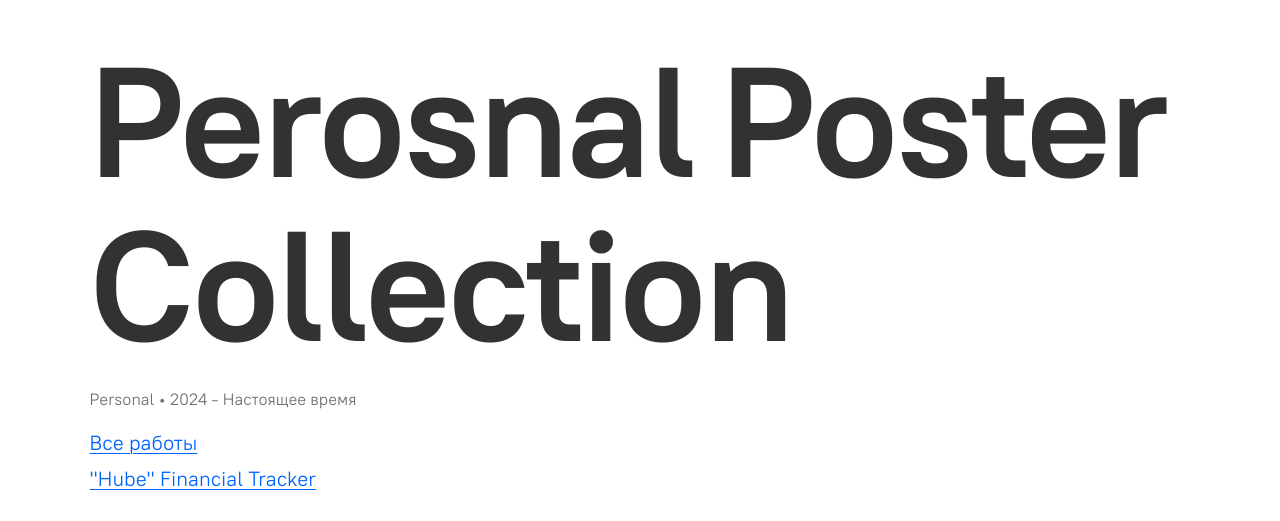
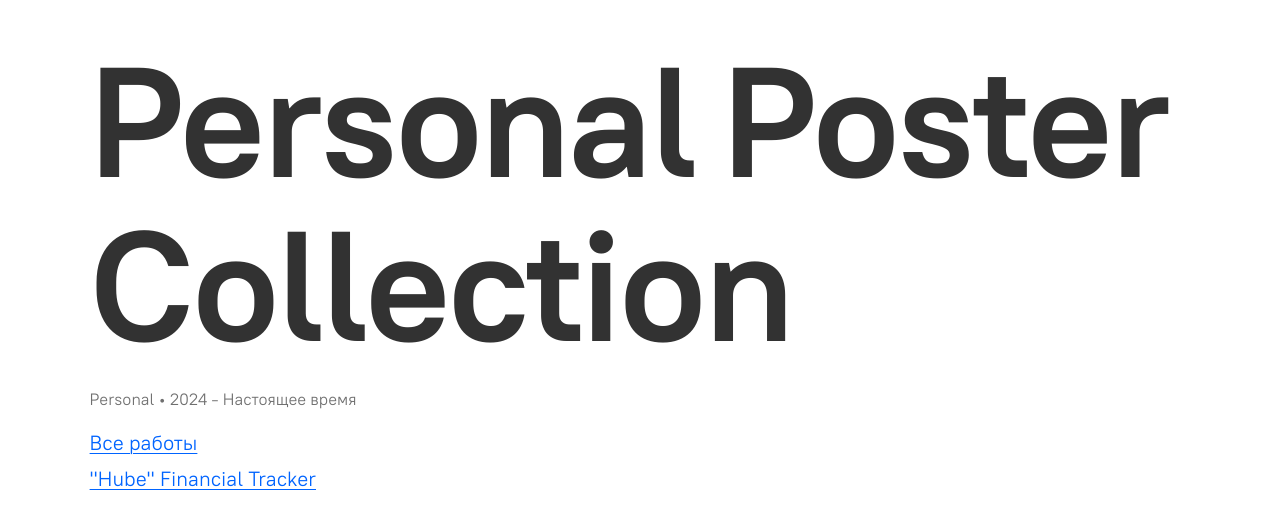
Before and after one commit to tsahilov/tsahilov.github.io, a plain HTML site: page poster.html in a window 1280 px wide. Shown: the top 521 px of the page. Drawn offline with Linux system fonts and the light colour scheme.

Commit message:
Add files via upload

```diff
--- a/poster.html
+++ b/poster.html
@@ -15,7 +15,7 @@
     <div class="wrapper">
         <header>
             <h1>
-                <span class="main-title-word">Perosnal</span>
+                <span class="main-title-word">Personal</span>
                 <span class="main-title-space"></span>
                 <span class="main-title-word">Poster</span><br>
                 <span class="main-title-word">Collection</span>
--- a/style.css
+++ b/style.css
@@ -87,6 +87,7 @@ body {
   position: relative;
   margin: 0 auto;
   width: 86%;
+  max-width: 1450px;
 
   @media (max-width: 768px) {
     width: 96%;
```
